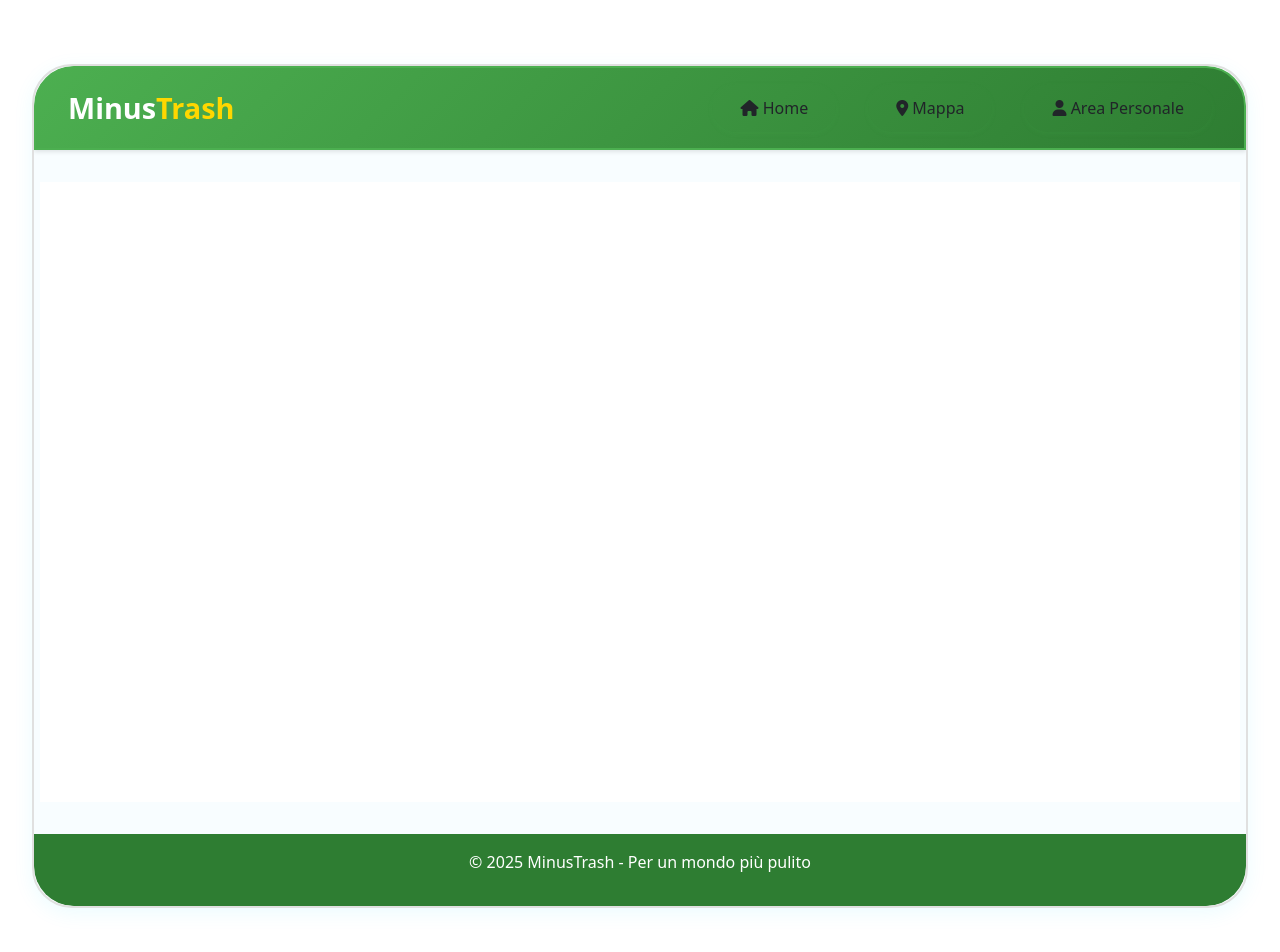
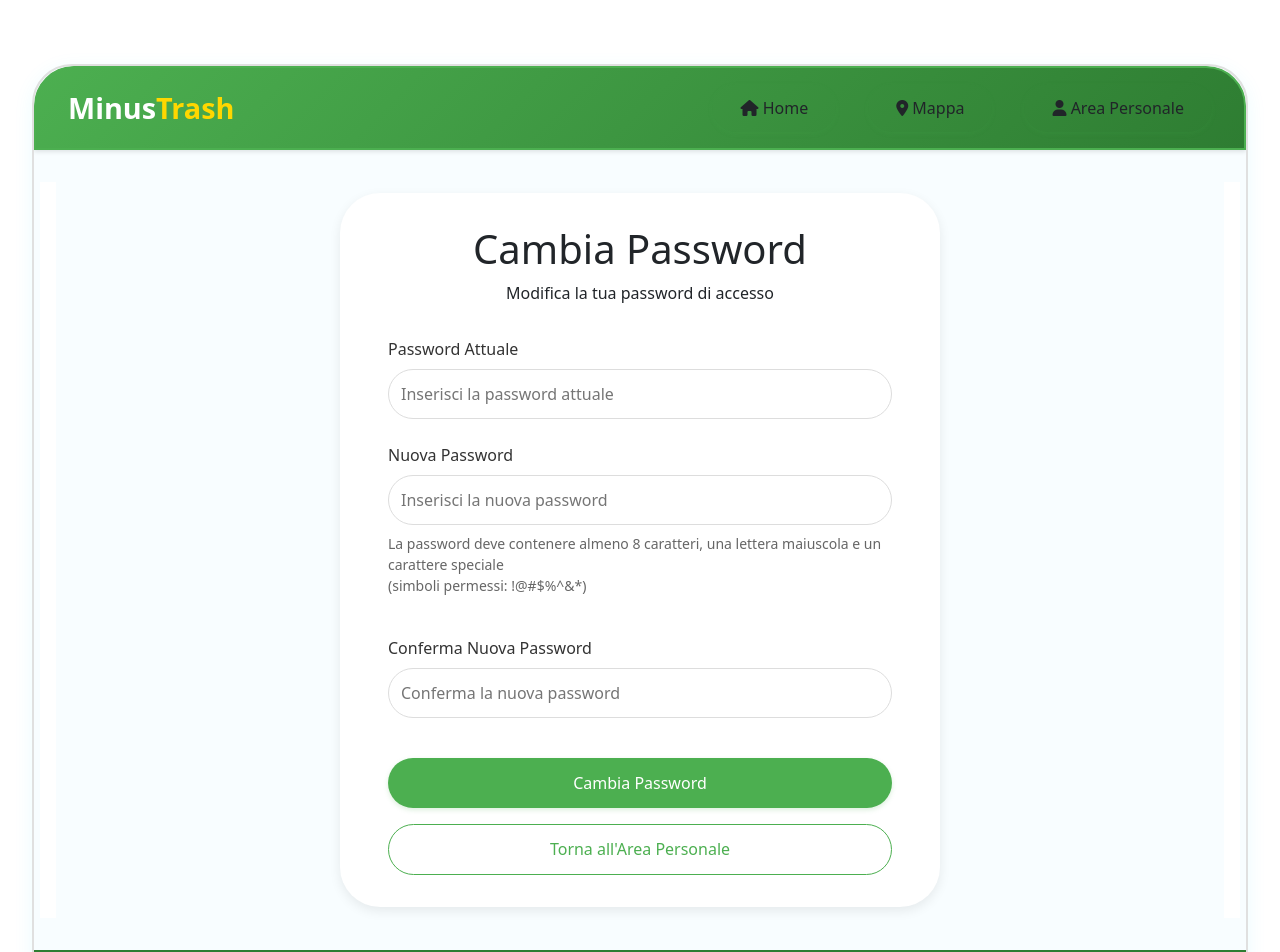
Before and after one commit to Rdaopi/Minus_Trash_Project, a Vue app in the folder FrontEnd/: page /change-password in a window 1280 px wide. Shown: the top 952 px of the page. Built offline with nearby package versions, Linux system fonts and the light colour scheme; no server answers; sample sign-in values are in the browser's storage.

Commit message:
Personal area UI enhancement

```diff
--- /dev/null
+++ b/FrontEnd/src/views/ChangePassword.vue
@@ -0,0 +1,327 @@
+<template>
+  <div class="change-password-page">
+    <div class="change-password-card">
+      <h1>Cambia Password</h1>
+      <p>Modifica la tua password di accesso</p>
+
+      <div v-if="isGoogleUser" class="google-user-message">
+        <i class="fas fa-info-circle"></i>
+        <p>Hai effettuato l'accesso con Google. Per modificare la password, utilizza le impostazioni del tuo account Google.</p>
+      </div>
+
+      <form v-else @submit.prevent="handleSubmit" class="change-password-form">
+        <div class="form-group">
+          <label for="currentPassword">Password Attuale</label>
+          <input
+            type="password"
+            id="currentPassword"
+            v-model="formData.currentPassword"
+            required
+            placeholder="Inserisci la password attuale"
+          />
+        </div>
+
+        <div class="form-group">
+          <label for="newPassword">Nuova Password</label>
+          <input
+            type="password"
+            id="newPassword"
+            v-model="formData.newPassword"
+            required
+            placeholder="Inserisci la nuova password"
+          />
+          <small class="password-requirements">
+            La password deve contenere almeno 8 caratteri, una lettera maiuscola e un carattere speciale <p>(simboli permessi: !@#$%^&*)</p>
+          </small>
+        </div>
+
+        <div class="form-group">
+          <label for="confirmPassword">Conferma Nuova Password</label>
+          <input
+            type="password"
+            id="confirmPassword"
+            v-model="formData.confirmPassword"
+            required
+            placeholder="Conferma la nuova password"
+          />
+        </div>
+
+        <div class="buttons-container">
+          <button type="submit" class="change-password-button">
+            Cambia Password
+          </button>
+          <button type="button" class="back-button" @click="goBack">
+            Torna all'Area Personale
+          </button>
+        </div>
+      </form>
+
+      <button v-if="isGoogleUser" class="back-button" @click="goBack">
+        Torna all'Area Personale
+      </button>
+
+      <Notification
+        :show="showNotification"
+        :message="notificationMessage"
+        :type="notificationType"
+      />
+    </div>
+  </div>
+</template>
+
+<script setup>
+import { ref, computed } from 'vue';
+import { useRouter } from 'vue-router';
+import { authAPI } from '../services/api';
+import Notification from '../components/Notification.vue';
+
+const router = useRouter();
+const showNotification = ref(false);
+const notificationMessage = ref('');
+const notificationType = ref('success');
+
+const isGoogleUser = computed(() => {
+  const authMethod = localStorage.getItem('authMethod');
+  const email = localStorage.getItem('userEmail');
+
+  // If authMethod is not set, fallback to checking email domain
+  if (!authMethod) {
+    // Set authMethod based on email domain for existing sessions
+    const isGoogle = email && email.endsWith('@gmail.com');
+    if (isGoogle) {
+      localStorage.setItem('authMethod', 'google');
+    } else if (email) {
+      localStorage.setItem('authMethod', 'regular');
+    }
+    return isGoogle;
+  }
+
+  return authMethod === 'google';
+});
+
+const formData = ref({
+  currentPassword: '',
+  newPassword: '',
+  confirmPassword: ''
+});
+
+const handleSubmit = async () => {
+  try {
+    // Check if user is a Google user
+    if (isGoogleUser.value) {
+      showError('Non puoi cambiare la password se hai effettuato l\'accesso con Google');
+      return;
+    }
+
+    if (formData.value.newPassword !== formData.value.confirmPassword) {
+      throw new Error('Le password non coincidono');
+    }
+
+    console.log('Sending password change request...');
+    const response = await authAPI.changePassword({
+      currentPassword: formData.value.currentPassword,
+      newPassword: formData.value.newPassword
+    });
+    console.log('Password change response:', response);
+
+    // Reset form
+    formData.value = {
+      currentPassword: '',
+      newPassword: '',
+      confirmPassword: ''
+    };
+
+    showSuccess('Password modificata con successo! Verrai reindirizzato al login.');
+
+    // After successful password change, logout and redirect to login
+    setTimeout(() => {
+      logout();
+    }, 2500);
+
+  } catch (error) {
+    console.error('Password change error:', error);
+    showError(error.message || 'Errore durante il cambio password');
+  }
+};
+
+const showSuccess = (message) => {
+  notificationType.value = 'success';
+  notificationMessage.value = message;
+  showNotification.value = true;
+  setTimeout(() => {
+    showNotification.value = false;
+  }, 2500);
+};
+
+const showError = (message) => {
+  notificationType.value = 'error';
+  notificationMessage.value = message;
+  showNotification.value = true;
+  setTimeout(() => {
+    showNotification.value = false;
+  }, 2500);
+};
+
+const goBack = () => {
+  router.push('/profile');
+};
+
+async function logout() {
+  try {
+    const refreshToken = localStorage.getItem('refreshToken');
+    if (refreshToken) {
+      try {
+        await authAPI.logout(refreshToken);
+      } catch (error) {
+        console.error('Logout server request failed:', error);
+        // Continue with local cleanup even if server request fails
+      }
+    }
+  } finally {
+    // Always clean up local storage, even if server request fails
+    localStorage.removeItem('token');
+    localStorage.removeItem('refreshToken');
+    localStorage.removeItem('userEmail');
+    localStorage.removeItem('authMethod');
+    localStorage.removeItem('userRole');
+    router.push('/auth');
+  }
+}
+</script>
+
+<style scoped>
+.change-password-page {
+  display: flex;
+  justify-content: center;
+  align-items: center;
+  min-height: calc(100vh - 64px);
+  background-color: var(--background2-color);
+}
+
+.change-password-card {
+  background: white;
+  padding: 2rem 3rem;
+  border-radius: 2.5rem;
+  box-shadow: 0 4px 12px rgba(0,0,0,0.08);
+  text-align: center;
+  width: 100%;
+  max-width: 600px;
+}
+
+.change-password-form {
+  display: flex;
+  flex-direction: column;
+  gap: 1.5rem;
+  margin-top: 2rem;
+}
+
+.form-group {
+  display: flex;
+  flex-direction: column;
+  gap: 0.5rem;
+  text-align: left;
+}
+
+.form-group label {
+  font-weight: 500;
+  color: #333;
+}
+
+.form-group input {
+  padding: 0.75rem;
+  border: 1px solid #ddd;
+  border-radius: 2.5rem;
+  font-size: 1rem;
+}
+
+.form-group input:focus {
+  outline: none;
+  border-color: var(--primary-color);
+  box-shadow: 0 0 0 2px rgba(76, 175, 80, 0.2);
+}
+
+.password-requirements {
+  color: #666;
+  font-size: 0.875rem;
+}
+
+.buttons-container {
+  display: flex;
+  flex-direction: column;
+  gap: 1rem;
+  margin-top: 1rem;
+}
+
+.change-password-button {
+  color: white;
+  padding: 0.8rem 2rem;
+  border: none;
+  border-radius: 8rem;
+  font-size: 1rem;
+  cursor: pointer;
+  background-color: var(--primary-color);
+  transition: all 0.3s ease-in-out;
+  box-shadow: 0 2px 5px rgba(76, 175, 80, 0.2);
+  position: relative;
+  overflow: hidden;
+}
+
+.change-password-button:hover {
+  background-color: var(--background-hover-color);
+  transform: translateY(-3px);
+  box-shadow: 0 5px 15px rgba(76, 175, 80, 0.4);
+  animation: pulseGlow 1.5s infinite;
+  outline: none;
+}
+
+.back-button {
+  padding: 0.8rem 2rem;
+  border: 1px solid var(--primary-color);
+  background-color: transparent;
+  color: var(--primary-color);
+  border-radius: 8rem;
+  font-size: 1rem;
+  cursor: pointer;
+  transition: all 0.3s ease-in-out;
+}
+
+.back-button:hover {
+  background-color: rgba(76, 175, 80, 0.1);
+  transform: translateY(-3px);
+  box-shadow: 0 5px 15px rgba(76, 175, 80, 0.2);
+}
+
+.google-user-message {
+  background-color: #e3f2fd;
+  border: 1px solid #90caf9;
+  border-radius: 2.5rem;
+  padding: 1rem;
+  margin: 2rem 0;
+  display: flex;
+  align-items: center;
+  gap: 1rem;
+  text-align: left;
+}
+
+.google-user-message i {
+  color: #1976d2;
+  font-size: 1.5rem;
+}
+
+.google-user-message p {
+  margin: 0;
+  color: #1565c0;
+}
+
+@keyframes pulseGlow {
+  0% {
+    box-shadow: 0 5px 15px rgba(76, 175, 80, 0.4);
+  }
+  50% {
+    box-shadow: 0 5px 15px rgba(76, 175, 80, 0.6);
+  }
+  100% {
+    box-shadow: 0 5px 15px rgba(76, 175, 80, 0.4);
+  }
+}
+</style>
--- a/FrontEnd/src/views/Profile.vue
+++ b/FrontEnd/src/views/Profile.vue
@@ -10,7 +10,9 @@
       </div>
 
       <div v-else>
-        <ChangePassword @password-changed="handlePasswordChange" />
+        <button class="change-password-button" @click="goToChangePassword">
+          Cambia Password
+        </button>
       </div>
       <div class="buttons-container">
         <button v-if="isOperator || isAdmin" class="manage-bins-button" @click="goToBinManagement">
@@ -34,11 +36,9 @@
 <script setup>
 import { ref, computed, onMounted } from 'vue';
 import { useRouter } from 'vue-router';
-import ChangePassword from '../components/ChangePassword.vue';
 import Notification from '../components/Notification.vue';
 import { authAPI } from '../services/api.js';
 import { jwtDecode } from 'jwt-decode';
-
 
 const router = useRouter();
 const userEmail = ref(localStorage.getItem('userEmail') || 'utente');
@@ -137,9 +137,6 @@ window.addEventListener('storage', () => {
   userEmail.value = localStorage.getItem('userEmail') || 'utente';
 });
 
-
-
-
 async function logout() {
   try {
     const refreshToken = localStorage.getItem('refreshToken');
@@ -162,31 +159,16 @@ async function logout() {
   }
 }
 
-function handlePasswordChange({ type, message }) {
-  notificationType.value = type;
-  notificationMessage.value = message;
-  showNotification.value = true;
-
-  if (type === 'success') {
-    // For success, show message for 2.5 seconds then redirect
-    setTimeout(() => {
-      showNotification.value = false;
-      logout(); // This will clean up localStorage and redirect
-    }, 2500);
-  } else {
-    // For errors, just hide after 2.5 seconds
-    setTimeout(() => {
-      showNotification.value = false;
-    }, 2500);
-  }
-}
-
 function goToBinManagement() {
   router.push('/bin-management');
 }
 
 function goToAccountManagement() {
   router.push('/account-management');
+}
+
+function goToChangePassword() {
+  router.push('/change-password');
 }
 </script>
 
@@ -214,6 +196,28 @@ function goToAccountManagement() {
   gap: 1rem;
   margin-top: 2rem;
 }
+.change-password-button {
+  padding: 0.8rem 2rem;
+  background-color: var(--primary-color);
+  color: white;
+  border: none;
+  border-radius: 8rem;
+  font-size: 1rem;
+  cursor: pointer;
+  transition: all 0.3s ease-in-out;
+  box-shadow: 0 2px 5px rgba(76, 175, 80, 0.2);
+  margin: 0.2rem auto;
+  display: block;
+  width: 100%;
+  max-width: 300px;
+}
+.change-password-button:hover {
+  background-color: var(--background-hover-color);
+  transform: translateY(-3px);
+  box-shadow: 0 5px 15px rgba(76, 175, 80, 0.4);
+  animation: pulseGlow 1.5s infinite;
+  outline: none;
+}
 .logout-button {
   padding: 0.8rem 2rem;
   background-color: #e53935;
@@ -221,14 +225,14 @@ function goToAccountManagement() {
   border: none;
   border-radius: 8rem;
   font-size: 1rem;
+  margin: 1rem auto;
   cursor: pointer;
+  width: 100%;
   transition: background 0.2s;
 }
-
 .logout-button:hover {
   background-color: #b71c1c;
 }
-
 .google-user-message {
   background-color: #e3f2fd;
   border: 1px solid #90caf9;
@@ -239,29 +243,49 @@ function goToAccountManagement() {
   align-items: center;
   gap: 1rem;
 }
-
 .google-user-message i {
   color: #1976d2;
   font-size: 1.5rem;
 }
-
 .google-user-message p {
   margin: 0;
   color: #1565c0;
   text-align: left;
 }
+
+@keyframes pulseGlow {
+  0% {
+    box-shadow: 0 5px 15px rgba(76, 175, 80, 0.4);
+  }
+  50% {
+    box-shadow: 0 5px 15px rgba(76, 175, 80, 0.6);
+  }
+  100% {
+    box-shadow: 0 5px 15px rgba(76, 175, 80, 0.4);
+  }
+}
 .manage-bins-button {
   padding: 0.8rem 2rem;
-  background-color: #13d523;
+  background-color: var(--primary-color);
   color: white;
   border: none;
   border-radius: 8rem;
   font-size: 1rem;
   cursor: pointer;
-  transition: background 0.2s;
+  transition: all 0.3s ease-in-out;
+  box-shadow: 0 2px 5px rgba(76, 175, 80, 0.2);
+  margin: 0.2rem auto;
+  display: block;
+  width: 100%;
+  max-width: 300px;
+
 }
 .manage-bins-button:hover {
-  background-color: #13d523;
+  background-color: var(--background-hover-color);
+  transform: translateY(-3px);
+  box-shadow: 0 5px 15px rgba(76, 175, 80, 0.4);
+  animation: pulseGlow 1.5s infinite;
+  outline: none;
 }
 .manage-account-button {
   padding: 0.8rem 2rem;
@@ -271,9 +295,18 @@ function goToAccountManagement() {
   border-radius: 8rem;
   font-size: 1rem;
   cursor: pointer;
-  transition: background 0.2s;
+  transition: all 0.3s ease-in-out;
+  box-shadow: 0 2px 5px rgba(76, 175, 80, 0.2);
+  margin: 0.2rem auto;
+  display: block;
+  width: 100%;
+  max-width: 300px;
 }
 .manage-account-button:hover {
   background-color: #1976D2;
+  transform: translateY(-3px);
+  box-shadow: 0 5px 15px rgba(76, 175, 80, 0.4);
+  animation: pulseGlow 1.5s infinite;
+  outline: none;
 }
 </style>
```
Also changed, not shown: FrontEnd/src/router/index.js (+8 -0 lines).
